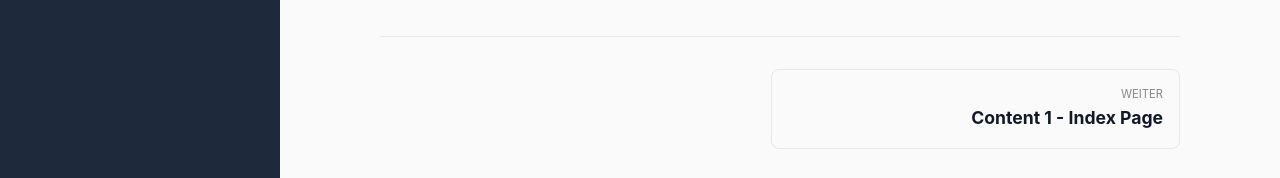
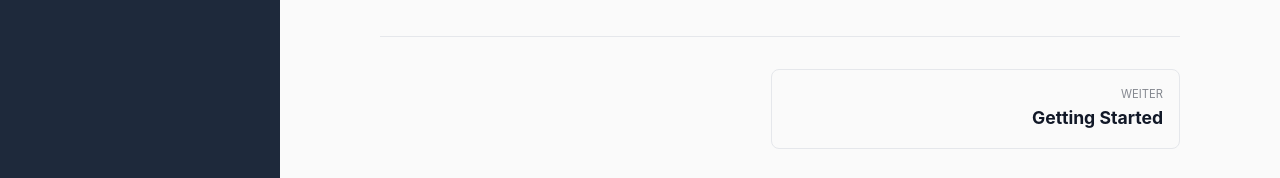
Before and after one commit to texthub/gitslate, a Jekyll site: the page built from index.md, in a window 1280 px wide and 900 px high, scrolled down 1005 px. Shown: the part 719-897 px from the top of the window. Built offline with Jekyll 4.4.1, drawn with Linux system fonts in a browser that asks for light colours.

Commit message:
Update index.md

```diff
--- a/content1/index.md
+++ b/content1/index.md
@@ -1,9 +1,8 @@
 ---
 layout: default
 title: "Content 1 - Index Page"
-nav_order: 10
+nav_order: 20
 ---
-# Content 1 - Index Page
 
 This is a Test Content Page, to have something in between, as a third page.
 
```
